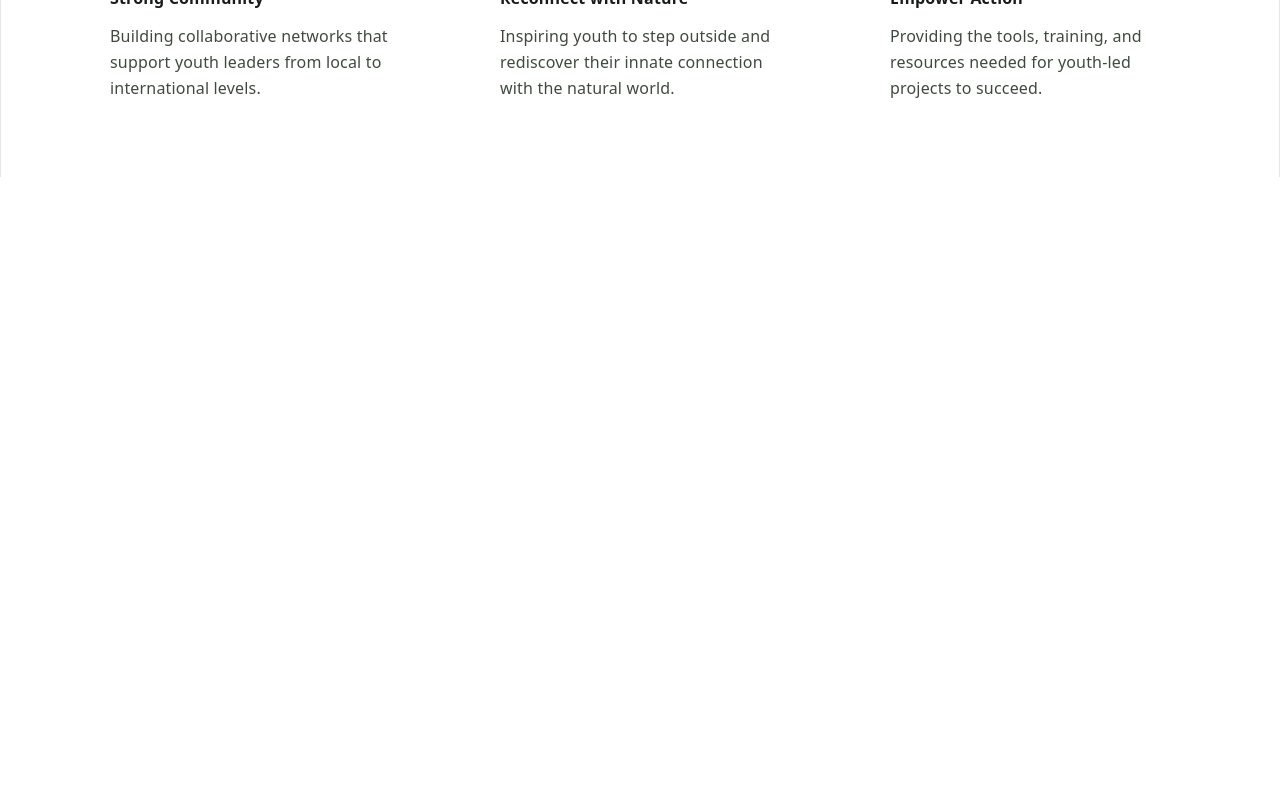
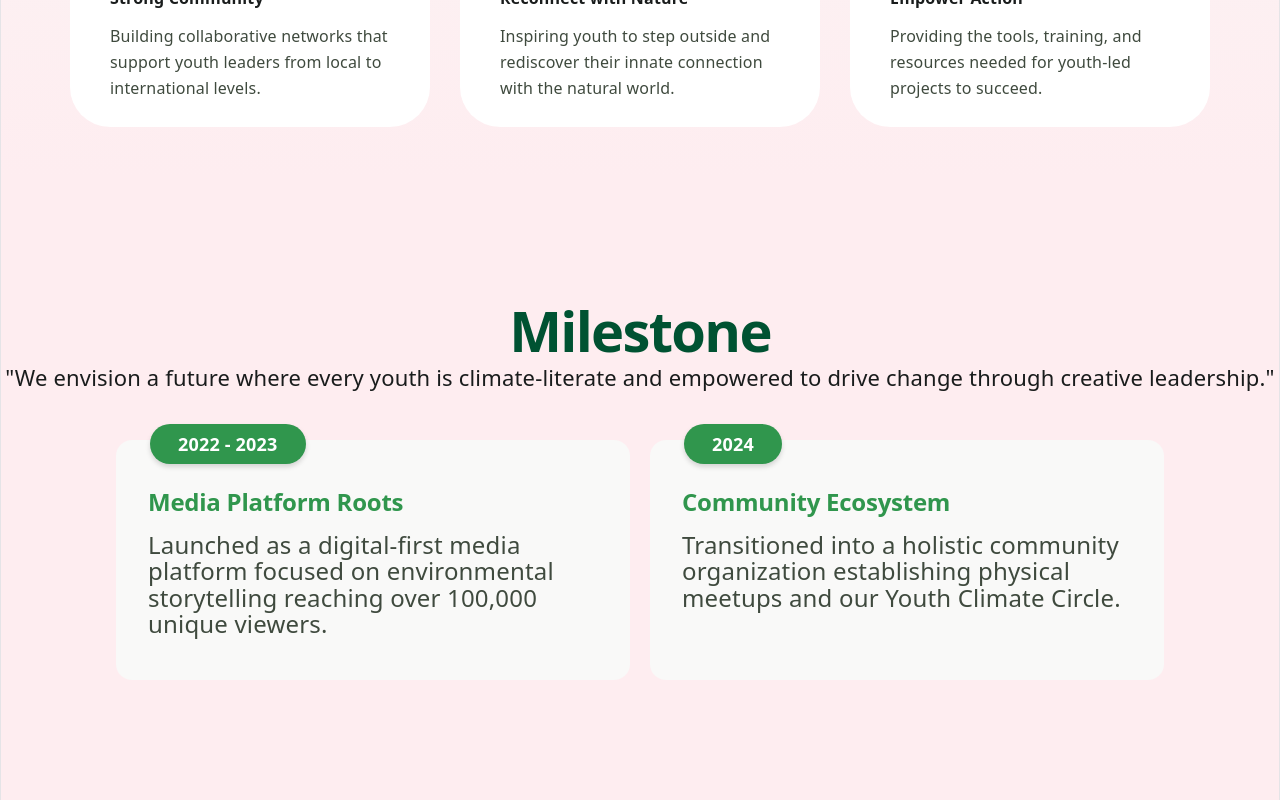
Before and after one commit to ItsMeSparker/Green_Youth_Website, a React (Vite) app: page / in a window 1280 px wide. Shown: the part 3443-4243 px from the top of the page. Before the commit the page ends 3620 px from the top, so only its background shows below. Built offline with nearby package versions, Linux system fonts and the light colour scheme.

Commit message:
Add Milestone Section to the home page

```diff
--- a/src/App.css
+++ b/src/App.css
@@ -381,6 +381,7 @@ div.green_round_frame {
   align-items: center;
   flex-direction: column;
   box-sizing: border-box;
+  background-image: linear-gradient(to bottom, #F9F9F8, #FEEDF0);
   gap: 5px;
 }
 .mission-and-vision h1 {
@@ -391,12 +392,126 @@ div.green_round_frame {
   margin: 10px;
 }
 
+.mission-card-container {
+  display: flex;
+  flex-direction: row;
+  gap: 30px;
+  align-items: center;
+  justify-content: center;
+  margin: 10px;
+}
+
+.mission-card {
+  display: flex;
+  flex-direction: column;
+  align-items: flex-start;
+  width: 280px;
+  height: 170px;
+  opacity: 1;
+  gap: 12px;
+  border-radius: 40px;
+  border-width: 1px;
+  padding: 40px;
+  background-color: #FFFFFF;
+}
+
+.mission-card h3{
+  margin: 0px;
+}
+
+.mission-card p{
+  margin: 0px;
+}
+
+.circle{
+  width: 56px;
+  height: 56px;
+  display: flex;
+  flex-shrink: 0;
+  justify-content: center;
+  align-items: center;
+  border-radius: 50%;
+  background-color: #30964D1A;
+}
 
 .green-line {
   background-color: #30964D;
   width: 96px;
   height: 6px;
   border-radius: 9999px;
+}
+
+.milestone {
+  display: flex;
+  width: auto;
+  height: auto;
+  padding-top: 120px;
+  padding-bottom: 120px;
+  flex-direction: column;
+  align-items: center;
+  background-color: #FEEDF0;
+}
+
+.milestone h1 {
+  margin: 0;
+}
+
+.milestone p {
+  margin-bottom: 50px;
+}
+
+.milestone-collection{
+  display: flex;
+  flex-direction: row;
+  gap: 20px;
+}
+
+.milestone-card {
+  position: relative;
+  display: flex;
+  width: 450px;
+  height: 160px;
+  flex-direction: column;
+  align-items: flex-start;
+  padding-top: 48px;
+  padding-right: 32px;
+  padding-bottom: 32px;
+  padding-left: 32px;
+  gap: 16px;
+  border-radius: 16px;
+  background-color: #F9F9F8;
+}
+
+.year-bubble{
+  position: absolute;
+  display: flex;
+  top: -16px;
+  left: 34px;
+
+  padding: 10px 28px;
+  width: auto;
+  height: 20px;
+
+  background-color: #30964D;
+  color: white;
+
+  border-radius: 999px;
+
+  align-items: center;
+  justify-content: center;
+  font-size: 18px;
+  font-weight: 700;
+
+  white-space: nowrap;
+  box-shadow: 0 3px 5px rgba(0, 0, 0, 0.15);
+}
+
+.milestone-card h2 {
+  margin: 0;
+}
+
+.milestone-card p {
+  margin: 0;
 }
 
 @media (max-width: 700px) {
@@ -506,6 +621,12 @@ div.green_round_frame {
   .gathering-art {
     min-height: 0;
   }
+
+  .milestone-collection{
+  display: flex;
+  flex-direction: column;
+  gap: 20px;
+}
 }
 
 /* Secondary pages keep their existing content but adapt their fixed desktop rows. */
@@ -574,47 +695,7 @@ div.green_round_frame {
   box-sizing: border-box;
 }
 
-.mission-card-container {
-  display: flex;
-  flex-direction: row;
-  gap: 30px;
-  align-items: center;
-  justify-content: center;
-  margin: 10px;
-}
 
-.mission-card {
-  display: flex;
-  flex-direction: column;
-  align-items: flex-start;
-  width: 280px;
-  height: 170px;
-  opacity: 1;
-  gap: 12px;
-  border-radius: 40px;
-  border-width: 1px;
-  padding: 40px;
-  background-color: #FFFFFF;
-}
-
-.mission-card h3{
-  margin: 0px;
-}
-
-.mission-card p{
-  margin: 0px;
-}
-
-.circle{
-  width: 56px;
-  height: 56px;
-  display: flex;
-  flex-shrink: 0;
-  justify-content: center;
-  align-items: center;
-  border-radius: 50%;
-  background-color: #30964D1A;
-}
 
 @media (max-width: 700px) {
   .about-intro {
--- a/src/App.jsx
+++ b/src/App.jsx
@@ -165,6 +165,21 @@ function Home() {
         </div>
       </div>
 
+
+      <div className = "milestone">
+        <h1 style={{ color: '#005232', fontWeight: 700, fontSize: 56}}> Milestone </h1>
+         <p style = {{color: '#191C1C', fontWeight: 500, fontSize: 22, textAlign: 'center'}}>"We envision a future where every youth is climate-literate and
+          empowered to drive change through creative leadership."</p>
+
+        <div className = "milestone-collection">
+          <div className = 'milestone-card'> <div className = 'year-bubble'>2022 - 2023</div> <h2 style={{color: '#30964D', fontWeight: 700, fontSize: 24}}>Media Platform Roots</h2>
+          <p style={{color: '#3F4A3E', fontWeight: 400, fontSize: 24, textAlign: 'left'}}> Launched as a digital-first media platform focused on environmental
+          storytelling reaching over 100,000 unique viewers.</p></div>
+          <div className = 'milestone-card'> <div className = 'year-bubble'>2024</div> <h2 style={{color: '#30964D', fontWeight: 700, fontSize: 24}}>Community Ecosystem</h2>
+          <p style={{color: '#3F4A3E', fontWeight: 400, fontSize: 24, textAlign: 'left'}}> Transitioned into a holistic community organization establishing
+          physical meetups and our Youth Climate Circle.</p></div>
+        </div>
+      </div>
     </>
   );
 }
```
